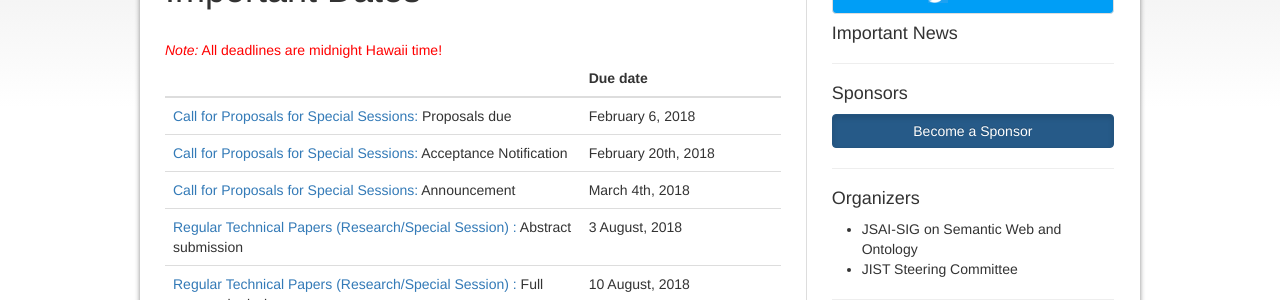
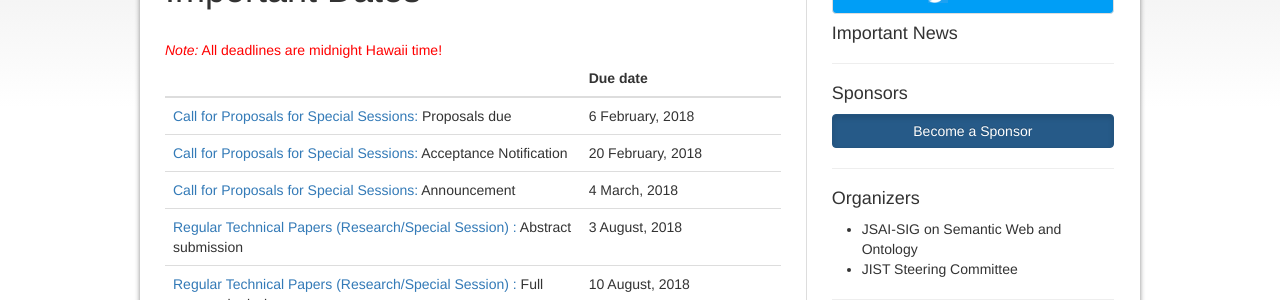
Before and after one commit to IJCKGconference/JIST2018, a Jekyll site: the page built from pages/important-dates.html, in a window 1280 px wide. Shown: the part 421-721 px from the top of the page. Built offline with Jekyll 4.4.1, drawn with Linux system fonts in a browser that asks for light colours; comment, search, counter and statistics services are not loaded.

Commit message:
fix the format of important dates

```diff
--- a/pages/important-dates.html
+++ b/pages/important-dates.html
@@ -22,18 +22,18 @@ status: published
 
 	<tr>
 	    <td><a href="{{site.baseurl}}/pages/calls/special-sessions.html">Call for Proposals for Special Sessions:</a> Proposals due</td>
-	    <td class="jist-news-date">February 6, 2018</td>
+	    <td class="jist-news-date">6 February, 2018</td>
 	</tr>
 
 
 	<tr>
 	    <td><a href="{{site.baseurl}}/pages/calls/special-sessions.html">Call for Proposals for Special Sessions:</a> Acceptance Notification</td>
-	    <td class="jist-news-date">February 20th, 2018</td>
+	    <td class="jist-news-date">20 February, 2018</td>
 	</tr>
 
 	<tr>
 	    <td><a href="{{site.baseurl}}/pages/calls/special-sessions.html">Call for Proposals for Special Sessions:</a> Announcement</td>
-	    <td class="jist-news-date">March 4th, 2018</td>
+	    <td class="jist-news-date">4 March, 2018</td>
 	</tr>
 
 
```
